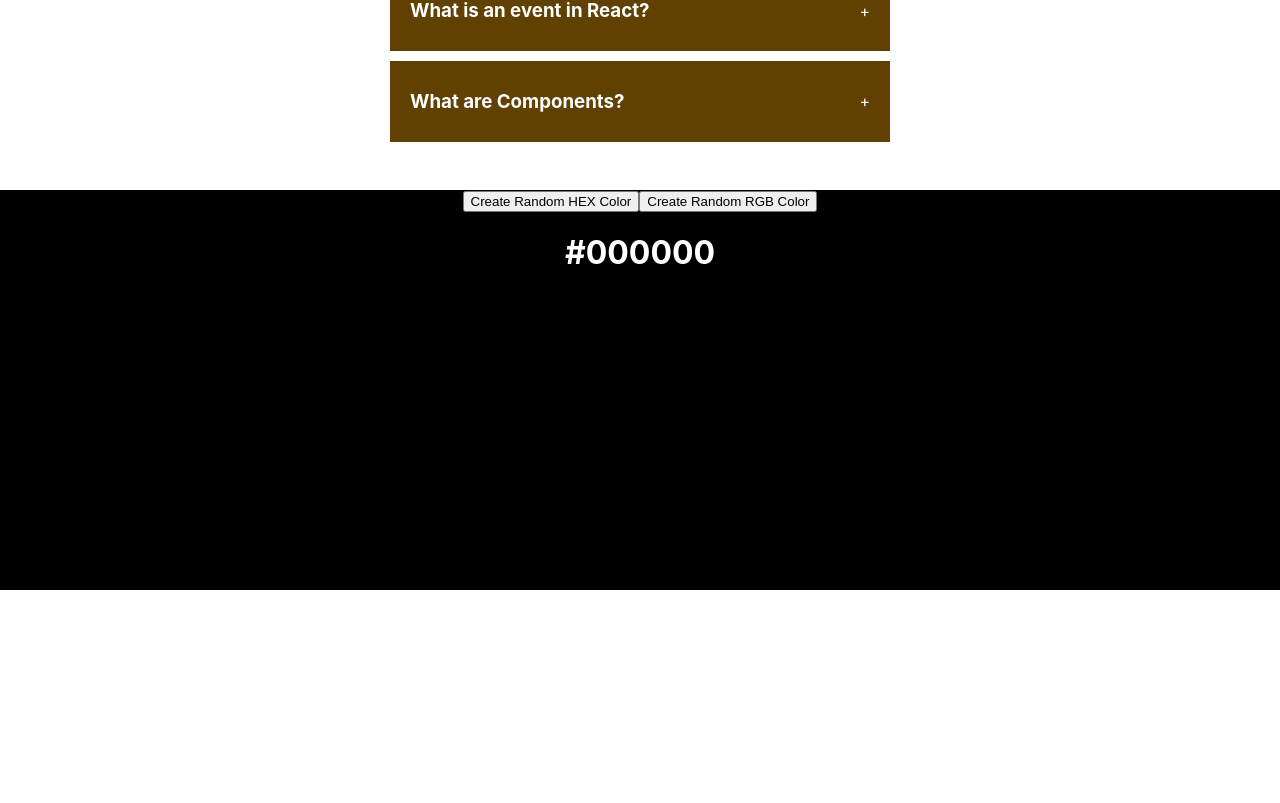
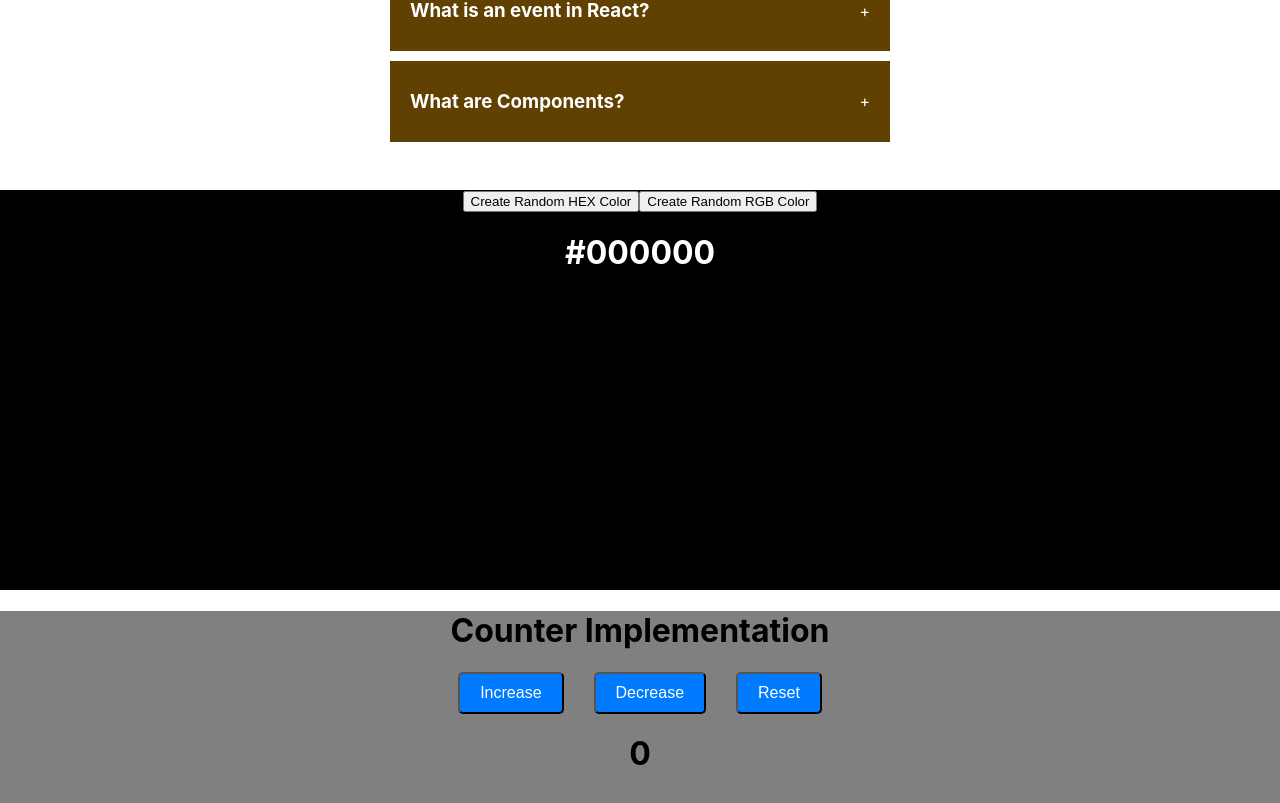
Before and after one commit to ShhRey/ReactPractise, a React (Create React App) app: page / in a window 1280 px wide. Shown: the part 374-1177 px from the top of the page. Before the commit the page ends 964 px from the top, so only its background shows below. Built offline with nearby package versions, Linux system fonts and the light colour scheme.

Commit message:
Basic Counter Functionality

```diff
--- a/src/App.js
+++ b/src/App.js
@@ -1,6 +1,7 @@
 import './App.css';
 import Accordian from './components/accordian';
 import { RandomColor } from './components/random-color';
+import CounterApp from './components/counter';
 
 function App() {
   return (
@@ -9,6 +10,8 @@ function App() {
       <Accordian/>
       {/* Importing RCG Component */}
       <RandomColor/>
+      {/* Importing CounterApp Component */}
+      <CounterApp />
     </div>
   );
 }
--- /dev/null
+++ b/src/components/counter/index.jsx
@@ -0,0 +1,38 @@
+import React, { useState } from 'react'
+import './styles.css'
+
+// Function for Creating CounterApp
+export default function CounterApp() {
+    // Setting useState for counter
+    const [count, setCount] = useState(0);
+
+    // Function to increase Counter Value
+    const increaseVal = () => {
+        setCount(count + 1);
+    }
+
+    // Function to decrease Counter Value
+    const decreaseVal = () => {
+        setCount(count - 1);
+    }
+
+    // Function to reset Counter Value
+    const resetVal = () => {
+        setCount(0);
+    }
+
+    return (
+        <div className="container">
+            <h1 className="counterHeader">Counter Implementation</h1>
+            <div className="button-container">
+                {/* Adding onClicks to Buttons for calling specific functions */}
+                <button className="counter-button" onClick={increaseVal}>Increase</button>
+                <button className="counter-button" onClick={decreaseVal}>Decrease</button>
+                <button className="counter-button" onClick={resetVal}>Reset</button>
+            </div>
+            <div className="count-display">
+                {count}
+            </div>
+        </div>
+    );
+}
--- /dev/null
+++ b/src/components/counter/styles.css
@@ -0,0 +1,27 @@
+.container {
+    background-color: grey;
+    text-align: center;
+    width: 100vw;
+    height: 30vh;
+  }
+
+  .button-container {
+    display: flex;
+    justify-content: center;
+    gap: 30px;
+    margin-bottom: 20px;
+  }
+
+  .counter-button {
+    background-color: #007bff;
+    color: white;
+    padding: 10px 20px;
+    border-radius: 5px;
+    cursor: pointer;
+    font-size: 16px;
+  }
+
+  .count-display {
+    font-size: 32px;
+    font-weight: bold;
+  }
```
